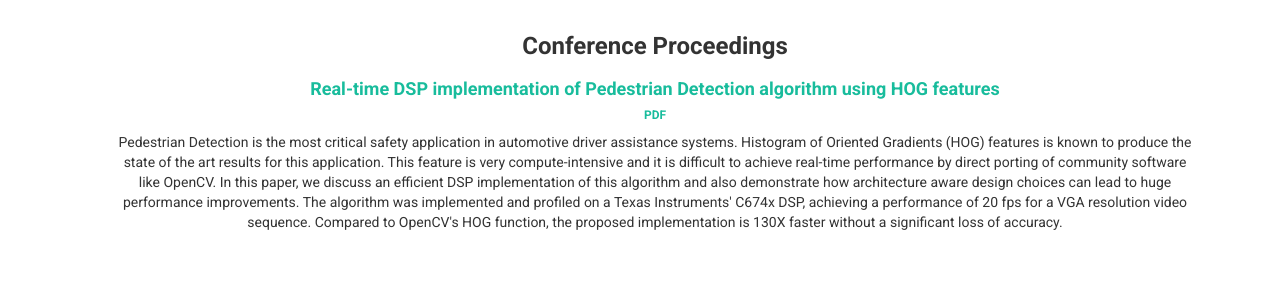
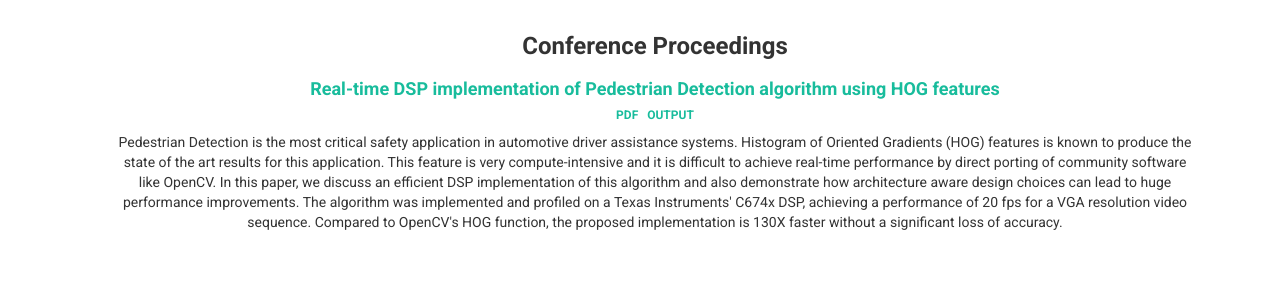
Before and after one commit to arccoder/arccoder.github.io, a Jekyll site: the page built from index.html, in a window 1280 px wide and 900 px high, scrolled down 2397 px. Shown: the part 173-473 px from the top of the window. Built offline with Jekyll 4.4.1, drawn with Linux system fonts in a browser that asks for light colours; nearby versions of some CDN libraries; some web fonts are replaced.

Commit message:
Added publication output

```diff
--- a/index.html
+++ b/index.html
@@ -123,7 +123,10 @@
             {% for paper in site.data.papers %}
                 <div class="col-xs-12 col-sm-12 col-md-12 col-lg-12 portfolio-item">
                     <h4><a href="{{ paper.doi }}" target="_blank">{{ paper.title }}</a></h4>
-                    <h6><a href="{{ paper.pdf }}" target="_blank">PDF</a></h6>
+                    <h6>
+                        <a href="{{ paper.pdf }}" target="_blank">PDF</a>&nbsp;&nbsp;
+                        <a href="https://youtu.be/F1GZDTr0q74" target="_blank">OUTPUT</a>
+                    </h6>
                     {{ paper.abstract }}
                   </div>
             {% endfor %}
```
